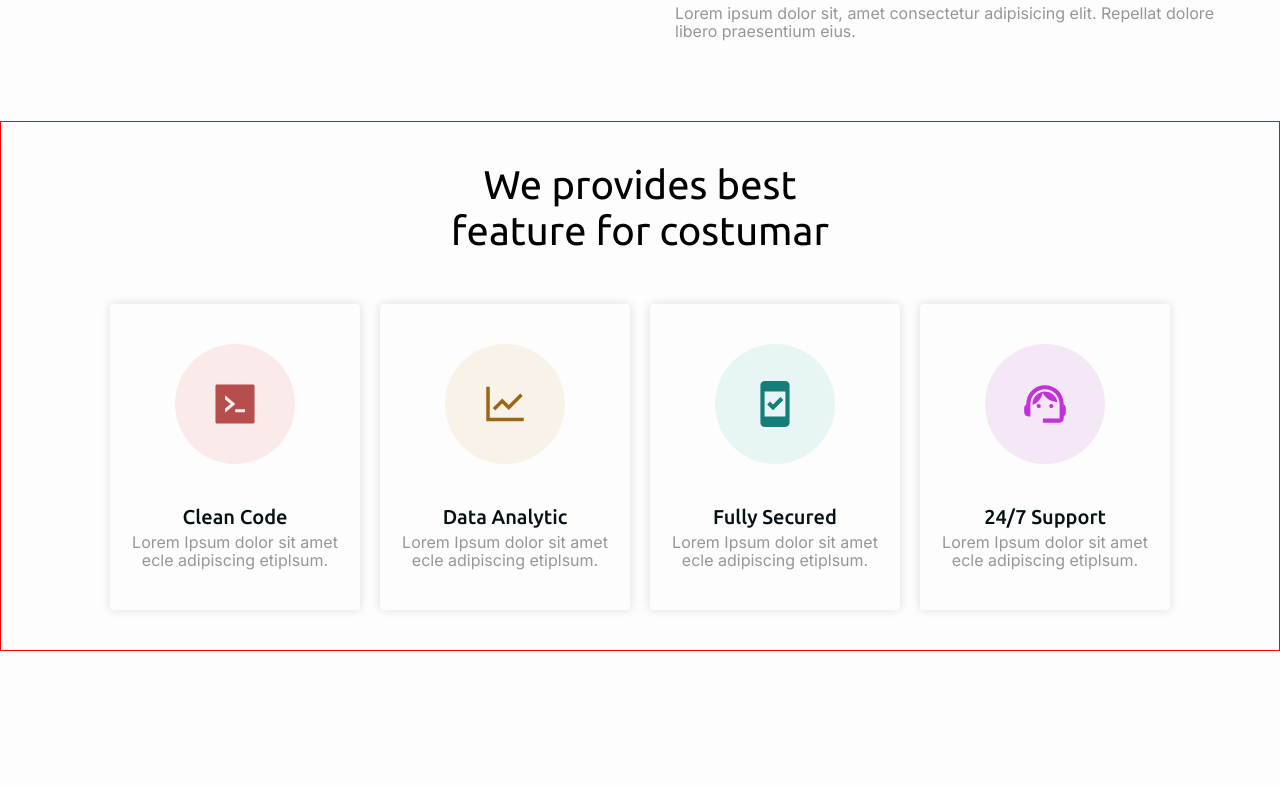
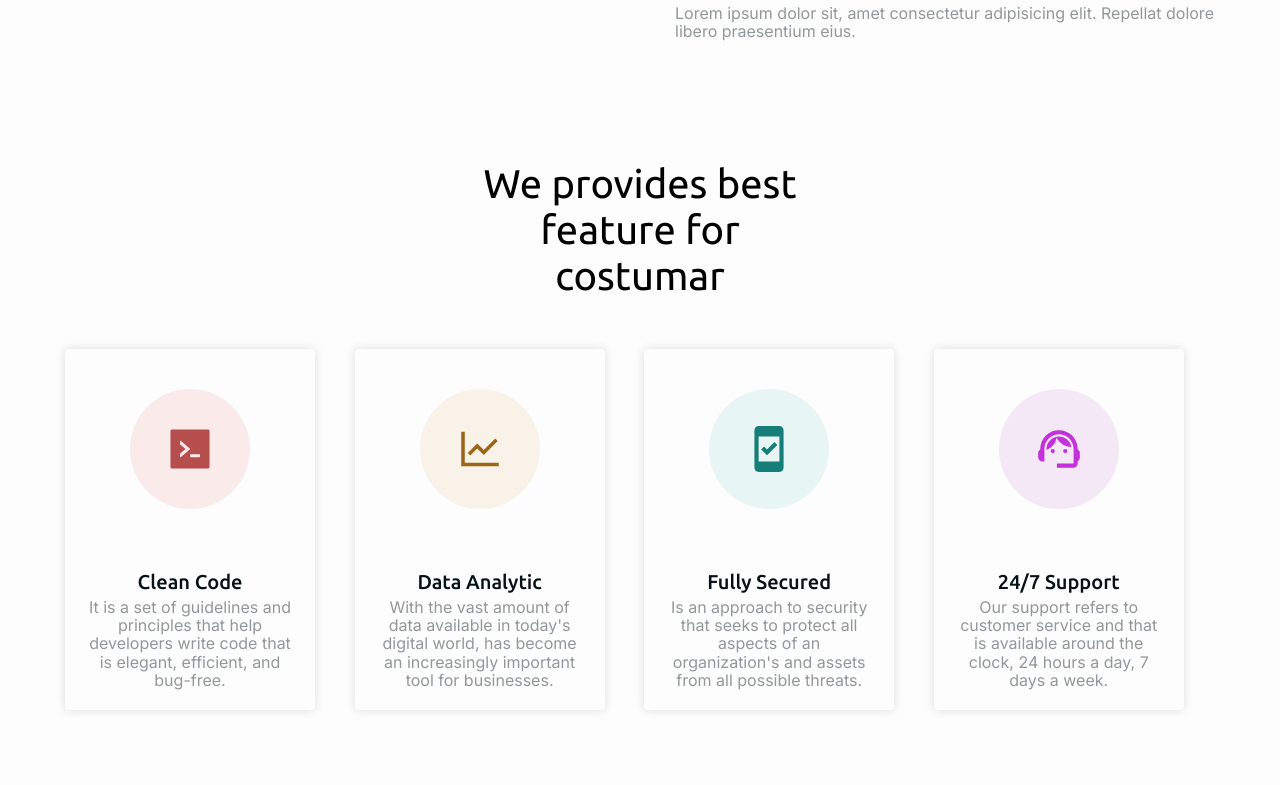
Before and after one commit to juliemoura/codext, a Next.js app: page / in a window 1280 px wide. Shown: the part 1095-1880 px from the top of the page. Before the commit the page ends 1746 px from the top, so only its background shows below. Built offline with nearby package versions, Linux system fonts and the light colour scheme.

Commit message:
update: improvements

```diff
--- a/components/card/styles.ts
+++ b/components/card/styles.ts
@@ -2,7 +2,7 @@ import styled, { css } from "styled-components";
 import { FeatureTypes } from ".";
 
 export const Container = styled.div`
-  padding: 40px 10px;
+  padding: 40px 0 0 0;
   width: 250px;
   display: flex;
   flex-direction: column;
@@ -31,9 +31,12 @@ export const TypographyContainer = styled.div`
   gap: 5px;
   margin-top: 40px;
   border: 1px solid ${({ theme }) => theme.colors.transparent};
+  padding: 20px 20px 20px 20px;
 
   &:hover {
-    border: 1px solid blue;
+    background: ${({ theme }) => theme.colors.purple100};
+    border-radius: 99px 99px 0 0;
     cursor: pointer;
+    transform: scale(1.05);
   }
 `;
--- a/package.json
+++ b/package.json
@@ -9,6 +9,7 @@
     "lint": "next lint"
   },
   "dependencies": {
+    "@radix-ui/react-accordion": "^1.1.0",
     "@types/node": "18.14.1",
     "@types/react": "^18.0.28",
     "@types/react-dom": "18.0.11",
--- a/sections/features/index.tsx
+++ b/sections/features/index.tsx
@@ -1,5 +1,6 @@
 import { Card } from "@components/card";
 import { Typography } from "@components/typography";
+import { Col } from "antd";
 import { CardsContent, Container, TextContainer } from "./styles";
 
 const Features = () => {
@@ -11,10 +12,18 @@ const Features = () => {
                 </Typography>
             </TextContainer>
             <CardsContent>
-                <Card bgColor="pink" icon="Code" title="Clean Code" subtitle="Lorem Ipsum dolor sit amet ecle adipiscing etiplsum." />
-                <Card bgColor="brown100" icon="Analytic" title="Data Analytic" subtitle="Lorem Ipsum dolor sit amet ecle adipiscing etiplsum." />
-                <Card bgColor="blue100" icon="Security" title="Fully Secured" subtitle="Lorem Ipsum dolor sit amet ecle adipiscing etiplsum." />
-                <Card bgColor="purple100" icon="Support" title="24/7 Support" subtitle="Lorem Ipsum dolor sit amet ecle adipiscing etiplsum." />
+                <Col xs={24} sm={24} md={5} lg={5} xl={5}>
+                    <Card bgColor="pink" icon="Code" title="Clean Code" subtitle=" It is a set of guidelines and principles that help developers write code that is elegant, efficient, and bug-free." />
+                </Col>
+                <Col xs={24} sm={24} md={5} lg={5} xl={5}>
+                    <Card bgColor="brown100" icon="Analytic" title="Data Analytic" subtitle="With the vast amount of data available in today's digital world, has become an increasingly important tool for businesses." />
+                </Col>
+                <Col xs={24} sm={24} md={5} lg={5} xl={5}>
+                    <Card bgColor="blue100" icon="Security" title="Fully Secured" subtitle="Is an approach to security that seeks to protect all aspects of an organization's and assets from all possible threats." />
+                </Col>
+                <Col xs={24} sm={24} md={5} lg={5} xl={5}>
+                    <Card bgColor="purple100" icon="Support" title="24/7 Support" subtitle="Our support refers to customer service and that is available around the clock, 24 hours a day, 7 days a week." />
+                </Col>
             </CardsContent>
         </Container>
     )
--- a/sections/features/styles.ts
+++ b/sections/features/styles.ts
@@ -1,8 +1,8 @@
+import { Row } from "antd";
 import styled from "styled-components";
 
 export const Container = styled.section`
-    border: 1px solid red;
-    padding: 40px 0px;
+    padding: 40px 20px;
     display: flex;
     flex-direction: column;
     align-items: center;
@@ -11,10 +11,19 @@ export const Container = styled.section`
 
 export const TextContainer = styled.div`
     width: 30%;
+
+    @media(max-width: 1130px) {
+        width: 100%;
+    }
 `;
 
-export const CardsContent = styled.div`
+export const CardsContent = styled(Row)`
     display: flex;
-    gap: 20px;
+    gap: 50px;
     margin-top: 50px;
+
+    @media(max-width: 1130px) {
+        flex-direction: column;
+        margin-top: 30px;
+    }
 `;
--- a/src/pages/index.tsx
+++ b/src/pages/index.tsx
@@ -5,6 +5,9 @@ import { Typography } from "@components/typography";
 import { Navbar } from "@components/navbar";
 import { AboutProduct } from "@sections/aboutProduct";
 import { Features } from "@sections/features";
+import { Accordion } from "@components/accordion";
+import { FiChevronDown } from "react-icons/fi";
+import { Questions } from "@sections/questions";
 
 export default function Home() {
   return (
@@ -12,9 +15,7 @@ export default function Home() {
       <Navbar />
       <AboutProduct />
       <Features />
-      {/* <Typography fontWeight="regular" fontSize="fs200">Codext Page</Typography>
-      <Primary>Try a free trial</Primary> */}
-
+      <Questions />
     </ThemeProvider>
   )
 }
--- a/themes/CodextTheme.ts
+++ b/themes/CodextTheme.ts
@@ -11,6 +11,7 @@ export const CodextTheme = {
     // purple
     purple100: "#F4E7F6",
     purple200: "#C333DB",
+    purple400: "#7D3FD7",
     purple500: "#551BA9",
 
     // blue
```
Also changed, not shown: 1 other file (tests, documents, lock files or other folders).
